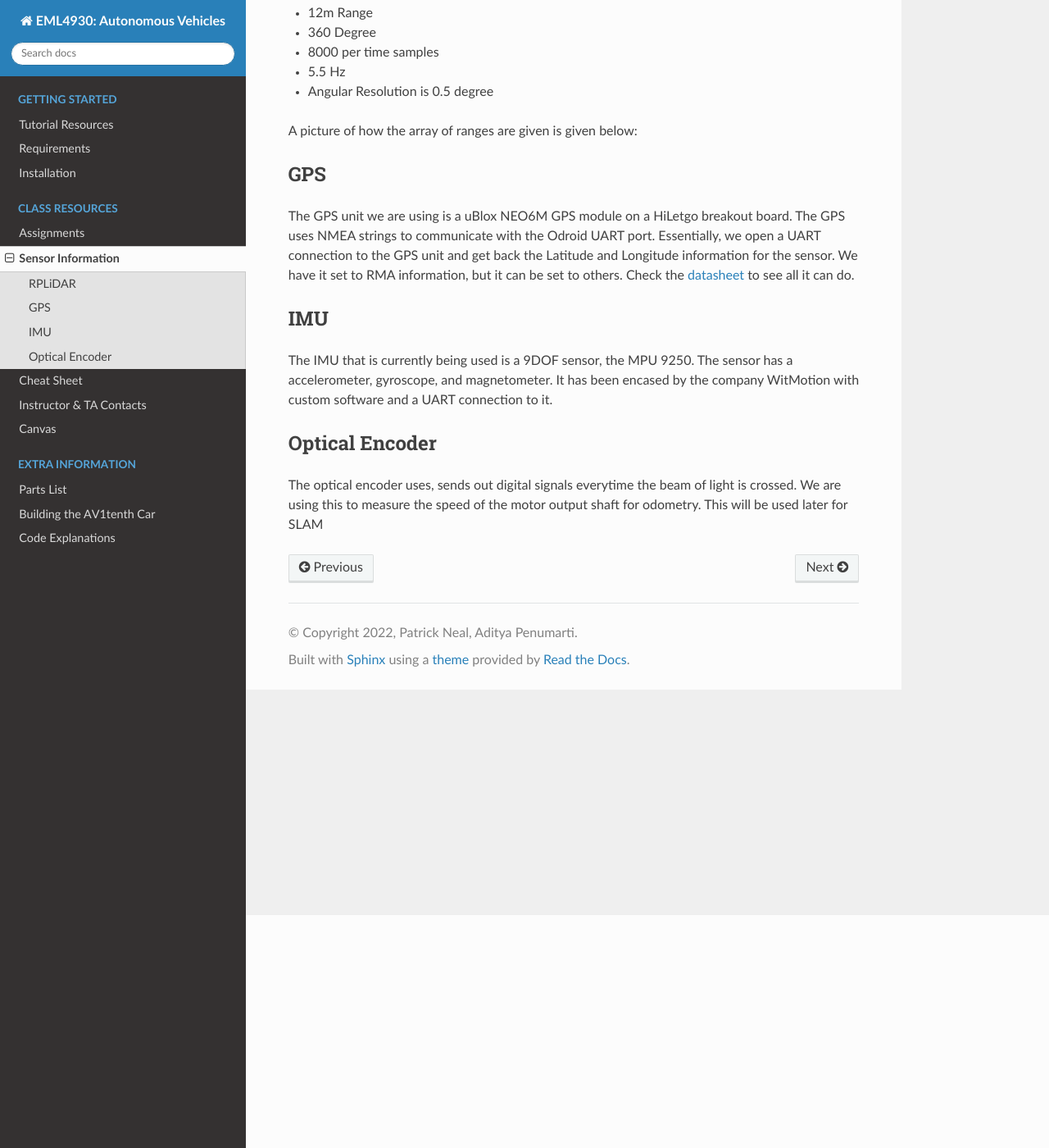
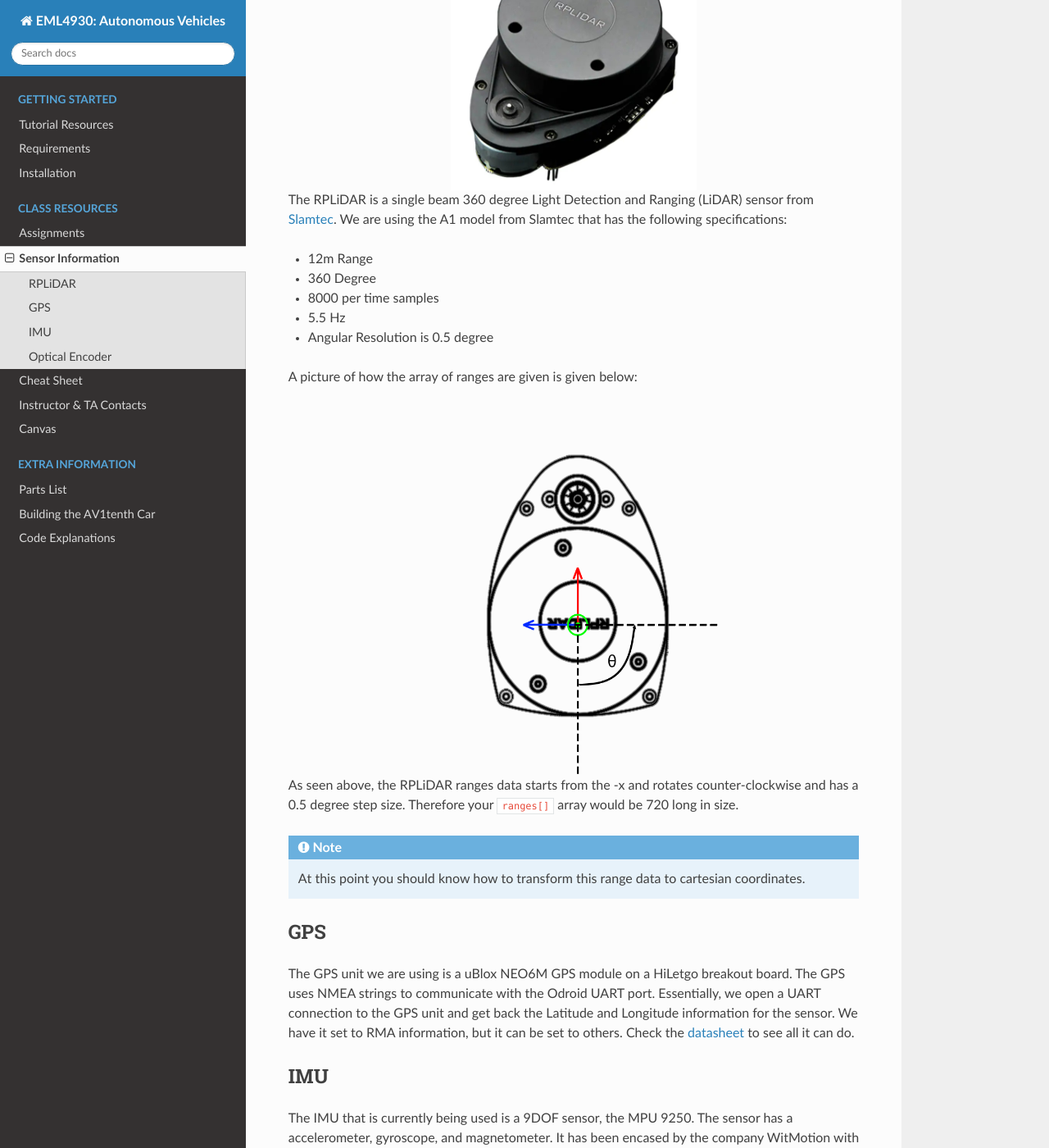
Before and after one commit to av-mae-uf/av1tenth-docs, a Sphinx documentation site: the page built from docs/sensor.rst, in a window 1280 px wide and 1400 px high, scrolled down 284 px. Shown: the whole window at 82% size. Built offline with Sphinx 7.4.7 and the Read the Docs theme 2.0.0, drawn with Linux system fonts in a browser that asks for light colours; some of the changed text lies outside the part shown.

Commit message:
Adding pictures, correcting some grammar

```diff
--- a/docs/assignments/assignments.rst
+++ b/docs/assignments/assignments.rst
@@ -2,7 +2,8 @@
 ===========
 
 All assignments for the EML4930 AV Class are available here. The assignments will be open from day 1 and each assignment will build from the last.
-Failure to complete one assignment will make it difficult to complete the next.
+
+.. warning:: Failure to complete one assignment will make it difficult to complete the next.
 
 .. toctree::
    :maxdepth: 1
--- a/docs/installation.rst
+++ b/docs/installation.rst
@@ -1,7 +1,9 @@
 Installation
 ============
 
-Before you can go ahead and start developing or use any of our packages, you will need to install certain things. Obviously you will need to install some sort of linux platform that ideally can install from debain packages. This will be the focal distribution of Debian.
+Before you can go ahead and start developing or use any of our packages, you will need to install certain things.
+Obviously you will need to install some sort of linux platform that ideally can install from debain packages.
+This will be the buster distribution of Debian.
 
 ROS2 Installation and Configuration from Debian Packages
 --------------------------------------------------------
--- a/docs/requirements.rst
+++ b/docs/requirements.rst
@@ -8,7 +8,7 @@
 
 .. note::  Our software does not need to be run on single board computers, the simulation package can be run on any computer with the minimum requirements supported.
 
-You will need some sort of computer that can run Ubuntu 20.04 (preferred), or a Debian equivalent of the Focal release (If installing through Debian packages, Debian Buster 10 will also work if built from source). A minimum requirement sheet is given below.
+You will need some sort of computer that can run Ubuntu 20.04 (preferred), or a Debian equivalent of the Buster release (Debian Buster 10 will also work if built from source). A minimum requirement sheet is given below.
 
 * 2 GHz dual-core processor
 * 4 GiB RAM
--- a/docs/sensor.rst
+++ b/docs/sensor.rst
@@ -4,8 +4,13 @@
 RPLiDAR
 -------
 
+.. image:: images/rplidarimg.jpg
+    :width: 300px
+    :align: center
+    :height: 300px
+
 The RPLiDAR is a single beam 360 degree Light Detection and Ranging (LiDAR) sensor from `Slamtec <https://www.google.com/search?client=safari&rls=en&q=slamtec&ie=UTF-8&oe=UTF-8>`_. We are using the A1 model from Slamtec that
-has the following specefications
+has the following specifications:
 
 * 12m Range
 * 360 Degree
@@ -14,6 +19,16 @@
 * Angular Resolution is 0.5 degree
 
 A picture of how the array of ranges are given is given below:
+
+.. image:: images/RPlidar.png
+    :width: 600px
+    :align: center
+    :height: 450px
+
+As seen above, the RPLiDAR ranges data starts from the -x and rotates counter-clockwise and has a 0.5 degree step size. Therefore your ``ranges[]`` array would
+be 720 long in size.
+
+.. note:: At this point you should know how to transform this range data to cartesian coordinates.
 
 GPS
 ---
```
Also changed, not shown: docs/index.rst (+7 -0 lines), docs/images/RPlidar.png (added), docs/images/rplidarimg.jpg (added).
